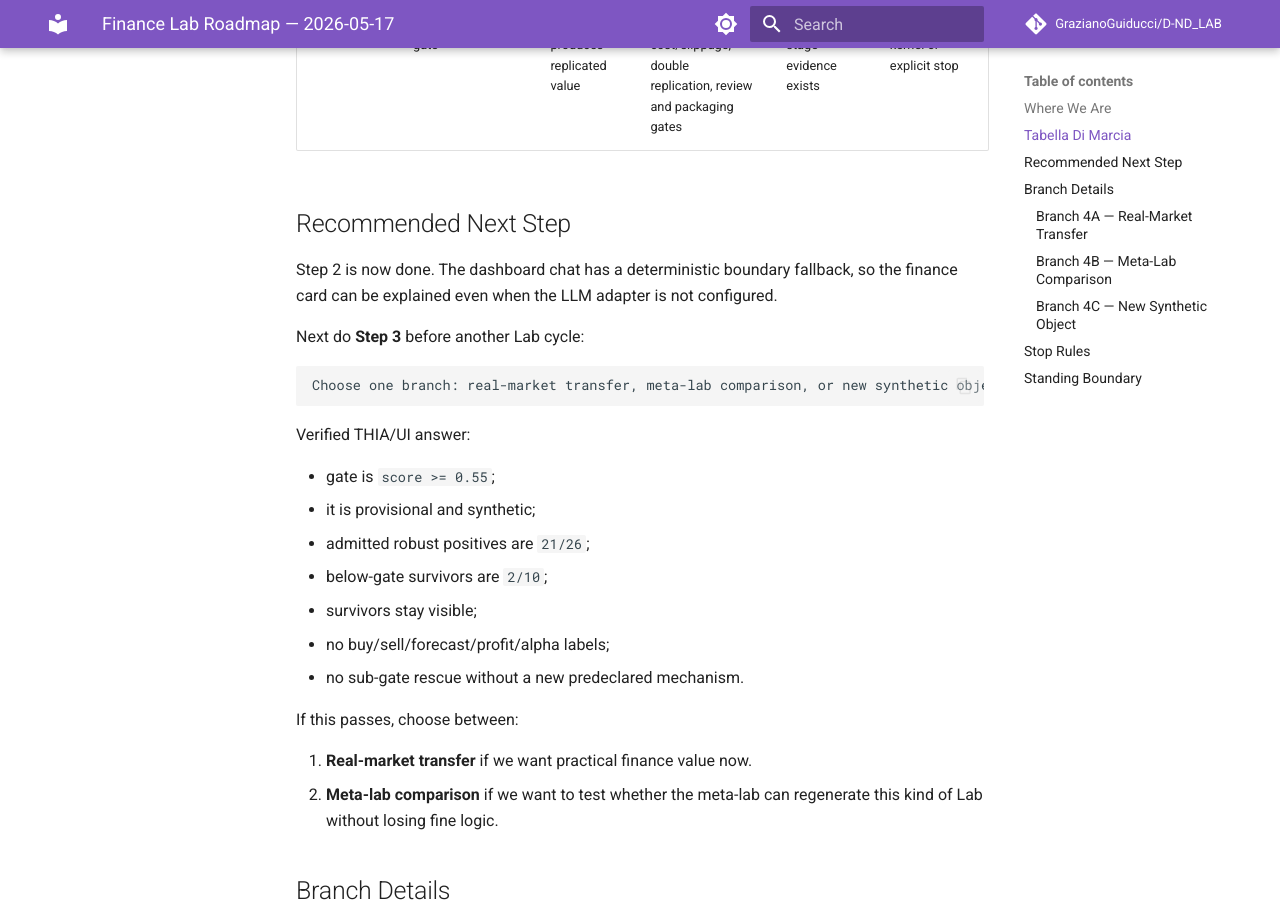
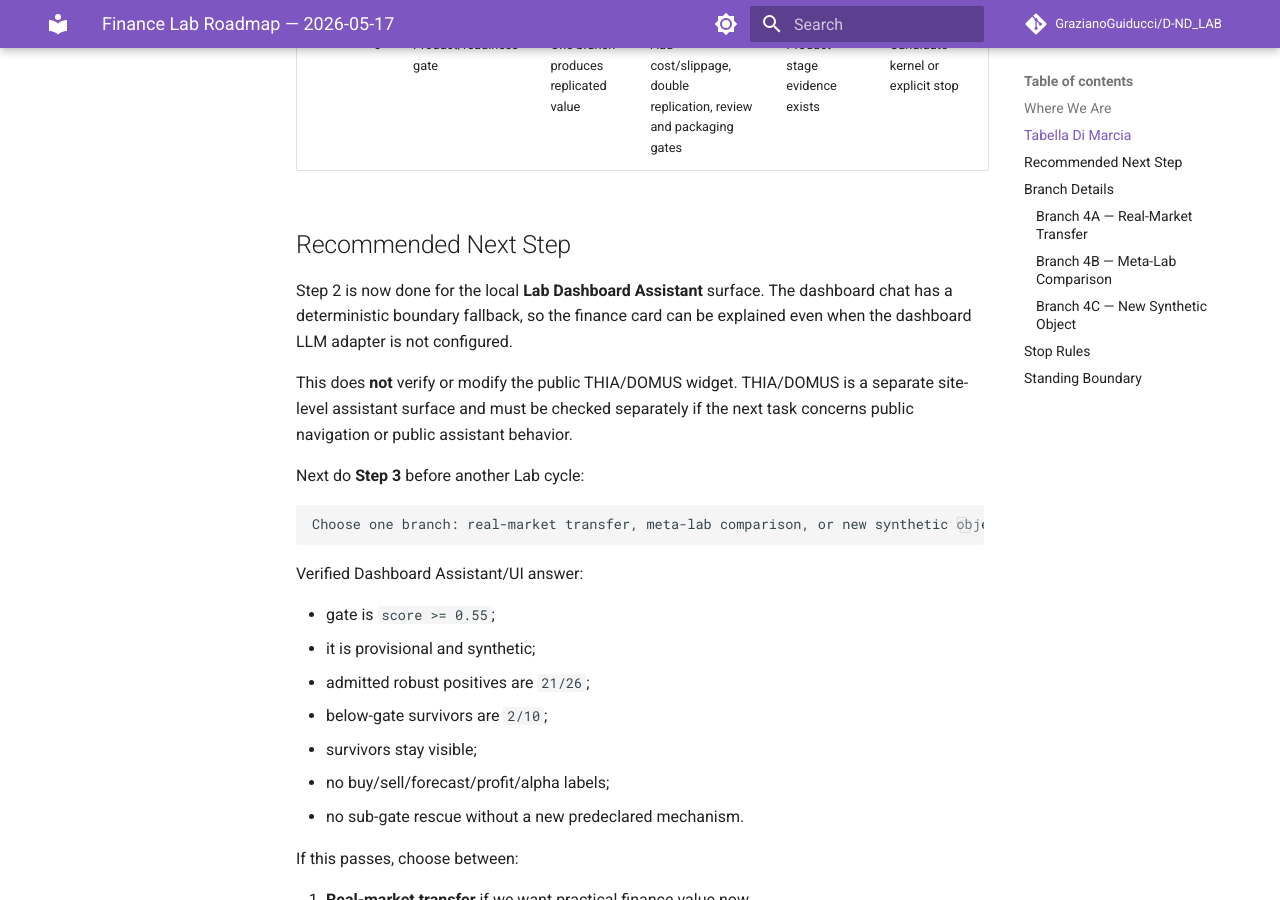
Before and after one commit to GrazianoGuiducci/D-ND_LAB, an MkDocs documentation site: the page built from docs/FINANCE_ROADMAP_20260517.md, in a window 1280 px wide and 900 px high, scrolled down 2056 px. Built offline with MkDocs 1.6.1 and Material for MkDocs 9.7.7, drawn with Linux system fonts in a browser that asks for light colours; comment, search, counter and statistics services are not loaded; some of the changed text lies outside the part shown.

Commit message:
docs(finance): clarify dashboard assistant grounding

````diff
--- a/docs/FINANCE_ROADMAP_20260517.md
+++ b/docs/FINANCE_ROADMAP_20260517.md
@@ -29,7 +29,7 @@
 | Step | Goal | Entry Gate | Work | Exit Gate | Output |
 |---:|---|---|---|---|---|
 | 1 | Close synthetic promotion boundary | Cycle `20260517_1050` complete; falsifier correction applied | Preserve gate, survivor counts and non-hard-boundary rule in contracts/UI/docs | Audit returns `CRYSTALLIZE_PROMOTION_BOUNDARY`; dashboard shows gate and survivors | Current state, done |
-| 2 | Check THIA/context grounding | Dashboard card visible; `/precondition_contract` returns `200` | Ask THIA about gate, survivor exceptions, and what is not promotable | THIA answers: provisional threshold, `2/10` survivors visible, no trading signal | Done via deterministic boundary fallback |
+| 2 | Check Dashboard Assistant/context grounding | Dashboard card visible; `/precondition_contract` returns `200` | Ask the Lab Dashboard Assistant about gate, survivor exceptions, and what is not promotable | Dashboard Assistant answers: provisional threshold, `2/10` survivors visible, no trading signal | Done via deterministic boundary fallback |
 | 3 | Choose next branch | Step 1 done; Step 2 acceptable or explicitly skipped | Decide one branch: real-market transfer, meta-lab comparison, or new synthetic object | Branch documented before execution | Branch packet / direction |
 | 4A | Real-market transfer | Branch chosen; no synthetic ambiguity hidden | Test SPY/BTC/FX with data-card, iid/block nulls, VaR/RV baselines | No market claim unless real-data nulls and baselines pass | Real-data report, likely `SOSPENSIONE` first |
 | 4B | Meta-lab comparison | Branch chosen; finance reference stable | Ask meta-lab to regenerate finance-like Lab from intent/domain | Generated Lab preserves contracts, nulls, UI boundary, survivor handling | Comparison report and meta-lab improvements |
@@ -38,9 +38,13 @@
 
 ## Recommended Next Step
 
-Step 2 is now done. The dashboard chat has a deterministic boundary fallback,
-so the finance card can be explained even when the LLM adapter is not
-configured.
+Step 2 is now done for the local **Lab Dashboard Assistant** surface. The
+dashboard chat has a deterministic boundary fallback, so the finance card can
+be explained even when the dashboard LLM adapter is not configured.
+
+This does **not** verify or modify the public THIA/DOMUS widget. THIA/DOMUS is
+a separate site-level assistant surface and must be checked separately if the
+next task concerns public navigation or public assistant behavior.
 
 Next do **Step 3** before another Lab cycle:
 
@@ -48,7 +52,7 @@
 Choose one branch: real-market transfer, meta-lab comparison, or new synthetic object.
 ```
 
-Verified THIA/UI answer:
+Verified Dashboard Assistant/UI answer:
 
 - gate is `score >= 0.55`;
 - it is provisional and synthetic;
````
